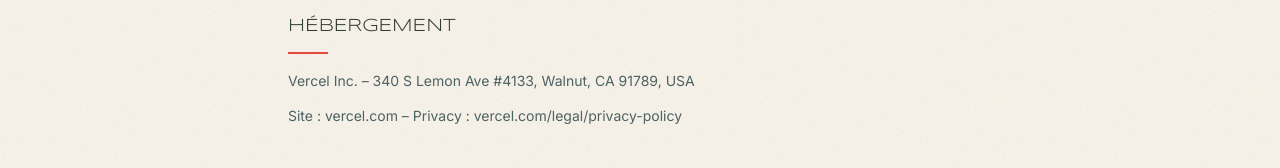
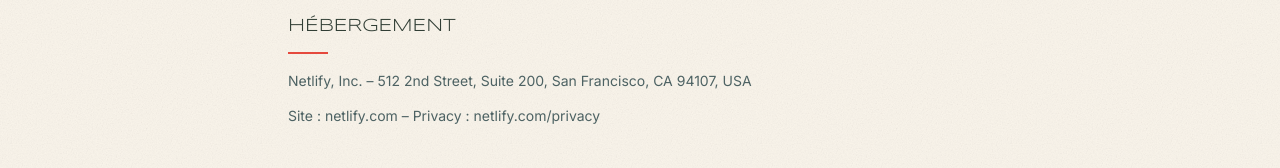
Before and after one commit to siteavocatsdumolinel/site-adm-avocats, a Next.js app: page /mentionslegales in a window 1280 px wide. Shown: the part 488-656 px from the top of the page. Built offline with nearby package versions, Linux system fonts and the light colour scheme; no server answers.

Commit message:
fix nextify

```diff
--- a/app/mentionslegales/page.tsx
+++ b/app/mentionslegales/page.tsx
@@ -55,14 +55,13 @@ export default function MentionsLegalesPage() {
           </Section>
 
           <Section title="Hébergement">
-            <p>
-            Vercel Inc. – 340 S Lemon Ave #4133, Walnut, CA 91789, USA
-
-            </p>
-            <p>
-            Site : vercel.com – Privacy : vercel.com/legal/privacy-policy
-            </p>
-          </Section>
+  <p>
+    Netlify, Inc. – 512 2nd Street, Suite 200, San Francisco, CA 94107, USA
+  </p>
+  <p>
+    Site : netlify.com – Privacy : netlify.com/privacy
+  </p>
+</Section>
 
           <Section title="Propriété intellectuelle">
             <p>
```
